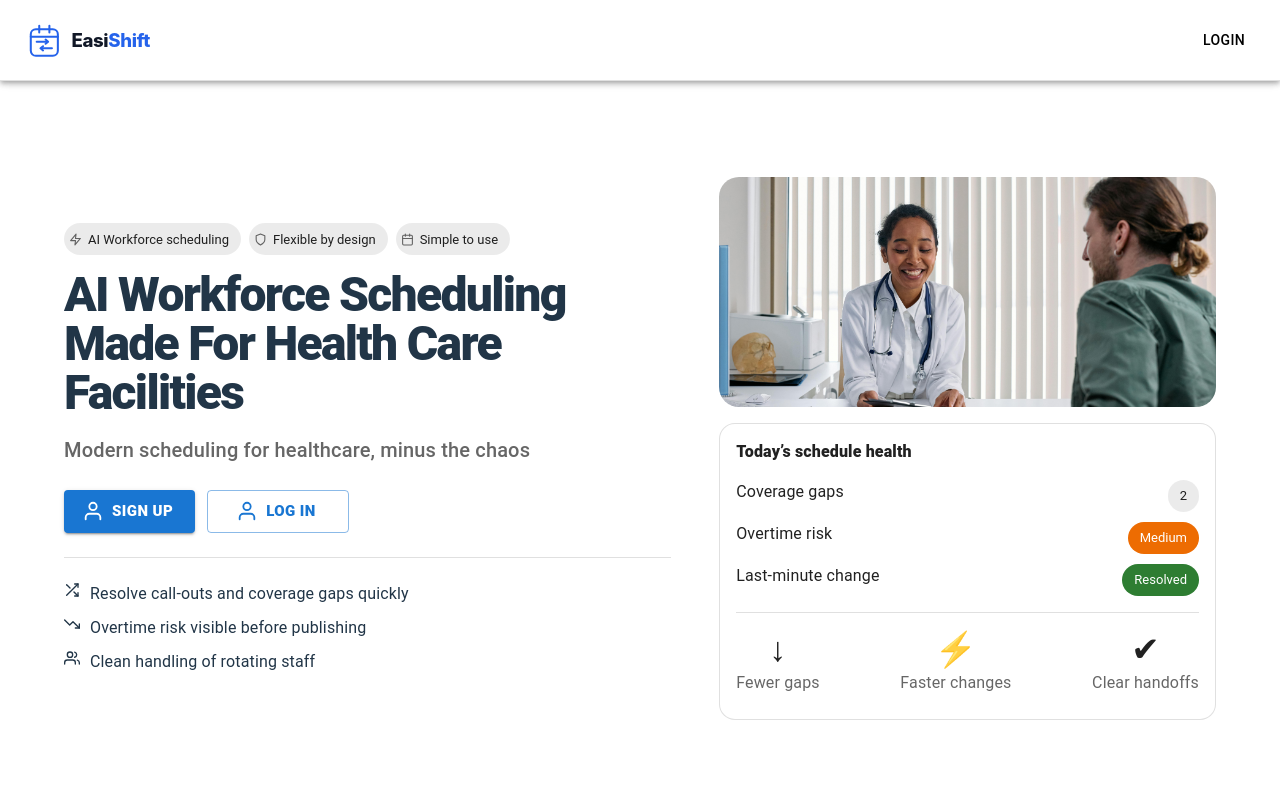
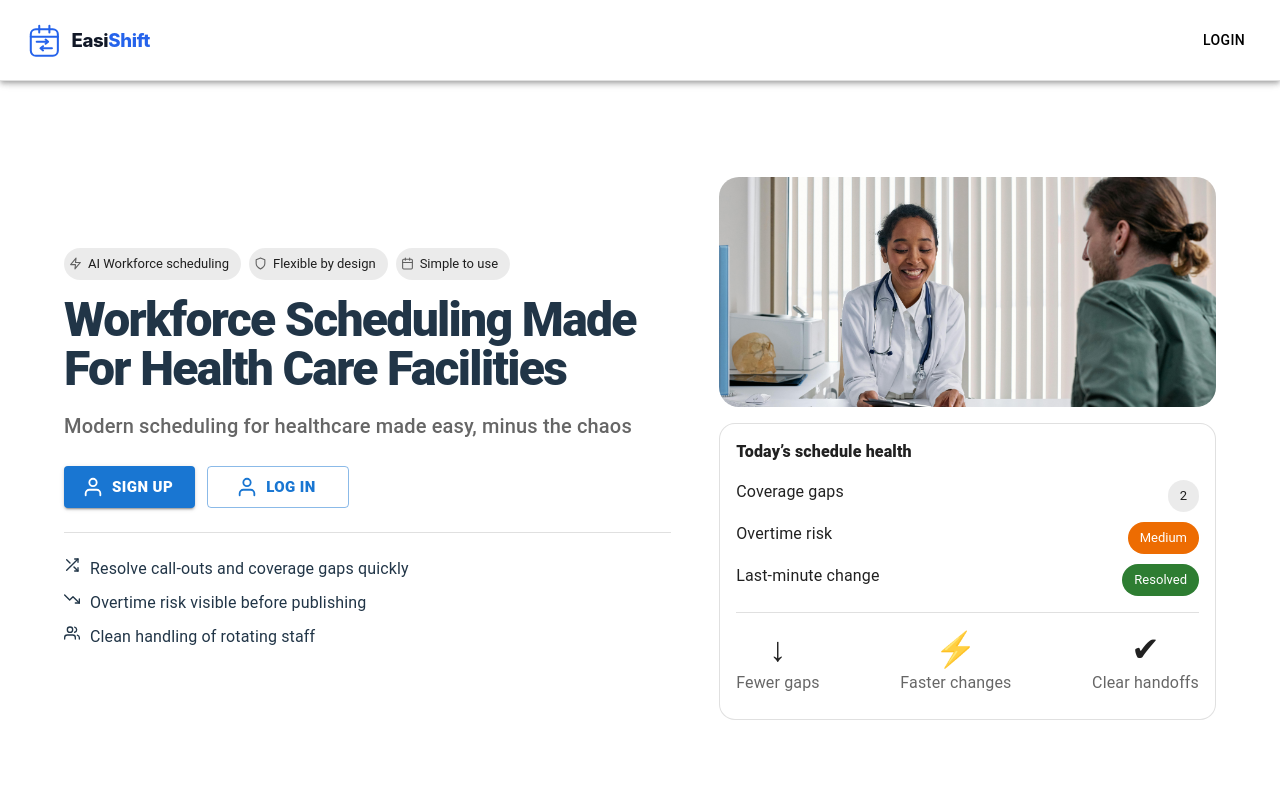
Before and after one commit to everyonesbuddy/easishift-fe, a React (Vite) app: page / in a window 1280 px wide. Shown: the top 800 px of the page. Built offline with nearby package versions, Linux system fonts and the light colour scheme.

Commit message:
minor tweak

```diff
--- a/src/components/Home/Home.jsx
+++ b/src/components/Home/Home.jsx
@@ -157,7 +157,7 @@ export default function Home() {
               }}
             >
               {/* AI Workforce Scheduling Made For Senior Care Facilities */}
-              AI Workforce Scheduling Made For Health Care Facilities
+              Workforce Scheduling Made For Health Care Facilities
             </Typography>
 
             <Typography
@@ -166,7 +166,7 @@ export default function Home() {
             >
               {/* Modern scheduling for assisted living and nursing homes, minus the
               chaos */}
-              Modern scheduling for healthcare, minus the chaos
+              Modern scheduling for healthcare made easy, minus the chaos
             </Typography>
 
             <Stack direction={{ xs: "column", sm: "row" }} spacing={1.5} mt={3}>
```
